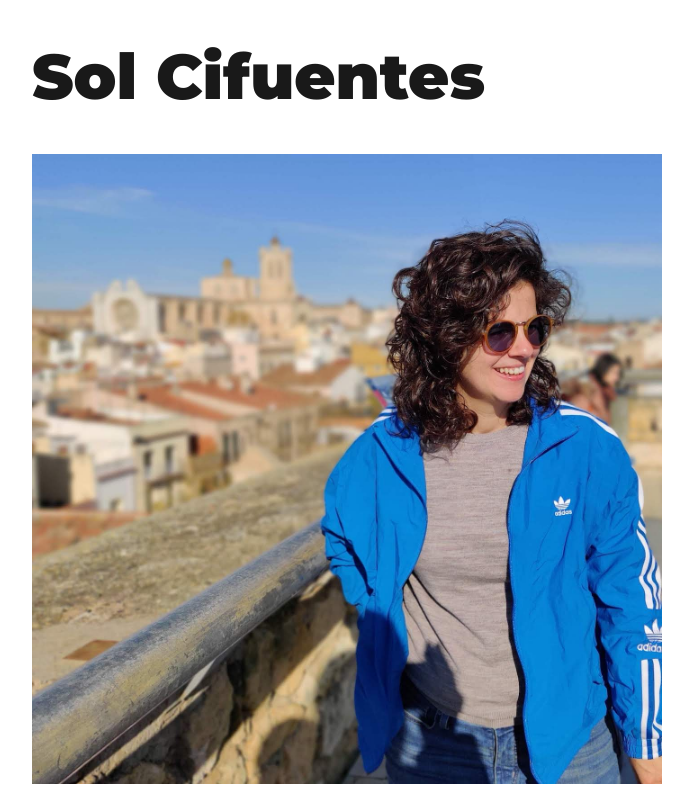
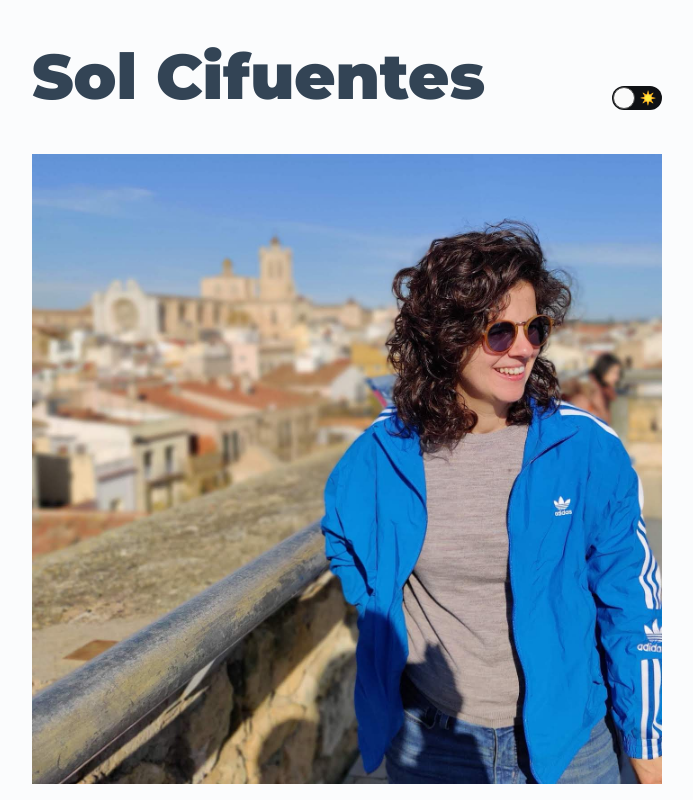
Before and after one commit to anabellaspinelli/solcifuentes, a Gatsby site: page / in a window 1280 px wide. Shown: the top 800 px of the page, without its empty margins (293-986 px from the left). Built offline with nearby package versions, Linux system fonts and the light colour scheme; Gatsby itself is replaced by a stand-in of ours; some packages are replaced by stand-ins of ours.

Commit message:
WIP Dark mode.

```diff
--- a/gatsby-config.js
+++ b/gatsby-config.js
@@ -17,6 +17,7 @@ module.exports = {
     `gatsby-plugin-offline`,
     `gatsby-plugin-react-helmet`,
     `gatsby-plugin-feed-mdx`,
+    'gatsby-plugin-dark-mode',
     {
       resolve: `gatsby-source-filesystem`,
       options: {
--- a/package.json
+++ b/package.json
@@ -13,6 +13,7 @@
     "babel-plugin-styled-components": "^1.10.0",
     "gatsby": "^2.3.25",
     "gatsby-image": "^2.0.39",
+    "gatsby-plugin-dark-mode": "^1.1.0",
     "gatsby-plugin-feed-mdx": "^1.0.0",
     "gatsby-plugin-google-analytics": "^2.0.18",
     "gatsby-plugin-manifest": "^2.0.29",
@@ -35,6 +36,7 @@
     "react-dom": "^16.8.6",
     "react-helmet": "^5.2.0",
     "react-switch": "^5.0.0",
+    "react-toggle": "^4.1.1",
     "react-typography": "^0.16.19",
     "styled-components": "^4.2.0",
     "typeface-merriweather": "0.0.72",
--- /dev/null
+++ b/src/components/layout.css
@@ -0,0 +1,28 @@
+body {
+  --bg: #fbfcfd;
+  --textNormal: #333;
+  --textTitle: #345;
+  --textLink: #096fb0;
+  --hr: hsla(0, 0%, 0%, 0.2);
+
+  background-color: var(--bg);
+  color: var(--textNormal)
+}
+
+body.dark {
+  -webkit-font-smoothing: antialiased;
+
+  --bg: #282c35;
+  --textNormal: rgba(255, 255, 255, 0.95);
+  --textTitle: lightskyblue;
+  --textLink: lightyellow;
+  --hr: hsla(0, 0%, 100%, 0.2);
+}
+
+a {
+  color: var(--textLink);
+}
+
+h1 {
+  color: var(--textTitle)
+}
--- a/src/components/layout.js
+++ b/src/components/layout.js
@@ -1,6 +1,14 @@
 import React from "react"
 import { Link } from "gatsby"
+import { ThemeToggler } from 'gatsby-plugin-dark-mode'
+import Toggle from 'react-toggle'
 import styled from "styled-components"
+
+import "react-toggle/style.css"
+import "./layout.css"
+import "./toggle.css"
+import sun from '../../content/assets/sun.png';
+import moon from '../../content/assets/moon.png';
 
 import { rhythm, scale } from "../utils/typography"
 
@@ -9,11 +17,13 @@ class Layout extends React.Component {
     const { location, title, children } = this.props
     const rootPath = `${__PATH_PREFIX__}/`
     const blogPath = `${__PATH_PREFIX__}/blog/`
-    let header
+    const isRootOrBlogIndex = location.pathname === rootPath || location.pathname === blogPath
 
-    if (location.pathname === rootPath || location.pathname === blogPath) {
-      header = (
-        <h1
+    const header = (
+      <ThemeToggler>
+        {({ theme, toggleTheme }) => (
+          <React.Fragment>
+            {isRootOrBlogIndex ? <h1
               style={{
                 ...scale(1.5),
                 marginBottom: rhythm(1.5),
@@ -31,10 +41,7 @@ class Layout extends React.Component {
                 {title}
               </Link>
             </h1>
-      )
-    } else {
-      header = (
-        <h3
+              : <h3
                 style={{
                   fontFamily: `Montserrat, sans-serif`,
                   marginTop: 0,
@@ -50,9 +57,36 @@ class Layout extends React.Component {
                 >
                   {`${title} Blog`}
                 </Link>
-        </h3>
+              </h3>}
+            <Toggle
+              checked={theme === 'dark'}
+              onChange={e => toggleTheme(e.target.checked ? 'dark' : 'light')}
+              icons={{
+                checked: (
+                  <img
+                    src={moon}
+                    width="16"
+                    height="16"
+                    role="presentation"
+                    style={{ pointerEvents: 'none' }}
+                  />
+                ),
+                unchecked: (
+                  <img
+                    src={sun}
+                    width="16"
+                    height="16"
+                    role="presentation"
+                    style={{ pointerEvents: 'none' }}
+                  />
+                ),
+              }} />
+          </React.Fragment>
+        )}
+
+      </ThemeToggler>
     )
-    }
+
     return (
       <Wrapper>
         <SiteContent
@@ -63,7 +97,7 @@ class Layout extends React.Component {
             padding: `${rhythm(1.5)} ${rhythm(3 / 4)}`,
           }}
         >
-          <header>{header}</header>
+          <Header>{header}</Header>
           <main>{children}</main>
         </SiteContent>
         <Footer>
@@ -71,10 +105,16 @@ class Layout extends React.Component {
           <GatsbyCredit>Built with <a href="https://www.gatsbyjs.org">Gatsby</a></GatsbyCredit>
 
         </Footer>
-      </Wrapper>
+      </Wrapper >
     )
   }
 }
+
+const Header = styled.header`
+  display: flex;
+  justify-content: space-between;
+  align-items: center;
+`
 
 const Wrapper = styled.div`
         display: flex;
--- /dev/null
+++ b/src/components/toggle.css
@@ -0,0 +1,107 @@
+/*
+ * Copyright (c) 2015 instructure-react
+ * Forked from https://github.com/aaronshaf/react-toggle/
+**/
+
+.react-toggle {
+  touch-action: pan-x;
+
+  display: inline-block;
+  position: relative;
+  cursor: pointer;
+  background-color: transparent;
+  border: 0;
+  padding: 0;
+
+  -webkit-touch-callout: none;
+  user-select: none;
+
+  -webkit-tap-highlight-color: rgba(0, 0, 0, 0);
+  -webkit-tap-highlight-color: transparent;
+}
+
+.react-toggle-screenreader-only {
+  border: 0;
+  clip: rect(0 0 0 0);
+  height: 1px;
+  margin: -1px;
+  overflow: hidden;
+  padding: 0;
+  position: absolute;
+  width: 1px;
+}
+
+.react-toggle-track {
+  width: 50px;
+  height: 24px;
+  padding: 0;
+  border-radius: 30px;
+  background-color: hsl(222, 14%, 7%);
+  transition: all 0.2s ease;
+}
+
+.react-toggle-track-check {
+  position: absolute;
+  width: 17px;
+  height: 17px;
+  left: 5px;
+  top: 0px;
+  bottom: 0px;
+  margin-top: auto;
+  margin-bottom: auto;
+  line-height: 0;
+  opacity: 0;
+  transition: opacity 0.25s ease;
+}
+
+.react-toggle--checked .react-toggle-track-check {
+  opacity: 1;
+  transition: opacity 0.25s ease;
+}
+
+.react-toggle--checked .react-toggle-track {
+  background-color: #000;
+}
+
+.react-toggle-track-x {
+  position: absolute;
+  width: 17px;
+  height: 17px;
+  right: 5px;
+  top: 0px;
+  bottom: 0px;
+  margin-top: auto;
+  margin-bottom: auto;
+  line-height: 0;
+  opacity: 1;
+  transition: opacity 0.25s ease;
+}
+
+.react-toggle--checked .react-toggle-track-x {
+  opacity: 0;
+}
+
+.react-toggle-thumb {
+  position: absolute;
+  top: 1px;
+  left: 1px;
+  width: 22px;
+  height: 22px;
+  border-radius: 50%;
+  background-color: #fafafa;
+  box-sizing: border-box;
+  transition: all 0.5s cubic-bezier(0.23, 1, 0.32, 1) 0ms;
+  transform: translateX(0);
+}
+
+.react-toggle--checked .react-toggle-thumb {
+  border-color: #19ab27;
+}
+
+.react-toggle--focus .react-toggle-thumb {
+  box-shadow: 0px 0px 2px 3px rgb(255, 167, 196);
+}
+
+.react-toggle:active .react-toggle-thumb {
+  box-shadow: 0px 0px 5px 5px rgb(255, 167, 196);
+}
```
Also changed, not shown: src/pages/index.js (+3 -6 lines), content/assets/moon.png (added), content/assets/sun.png (added), 1 other file. Lines whose indentation alone changed are shown as unchanged.
